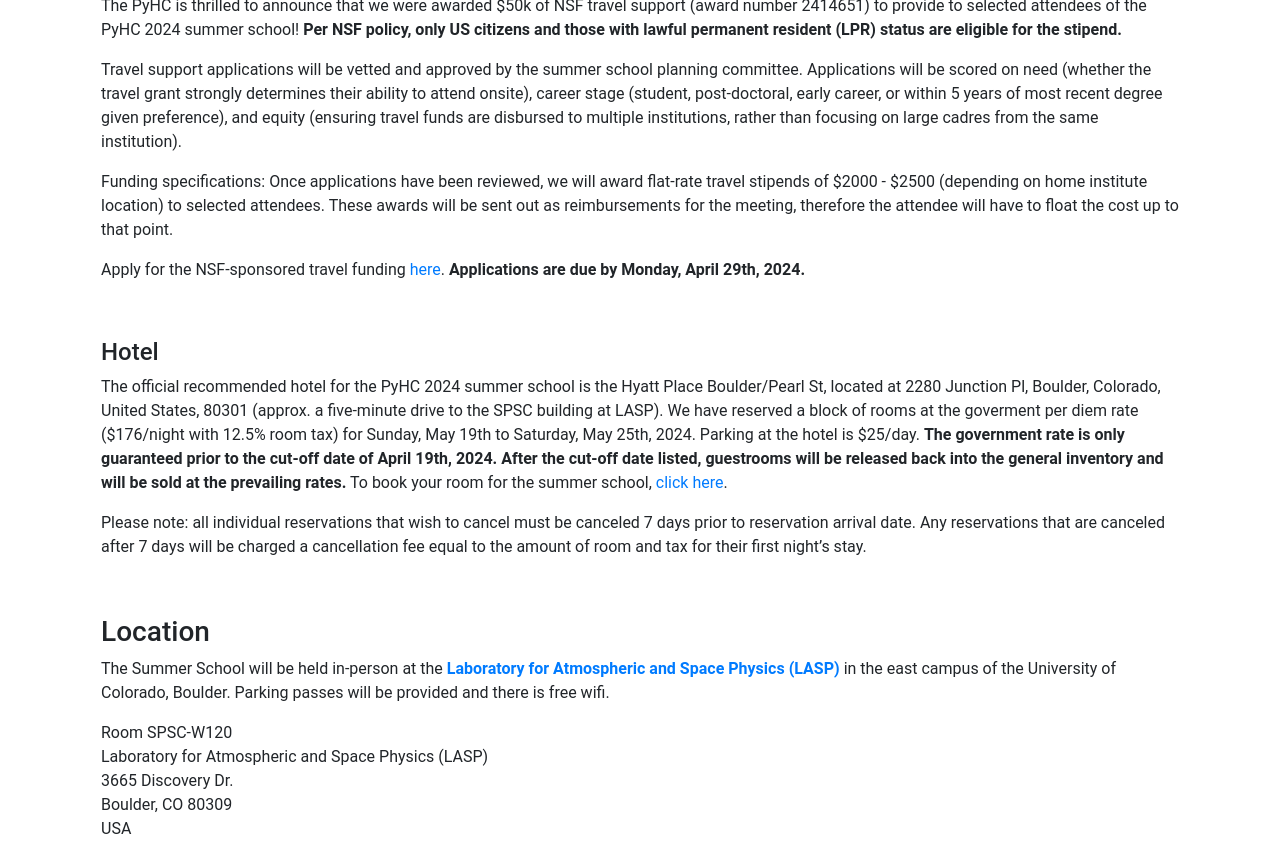
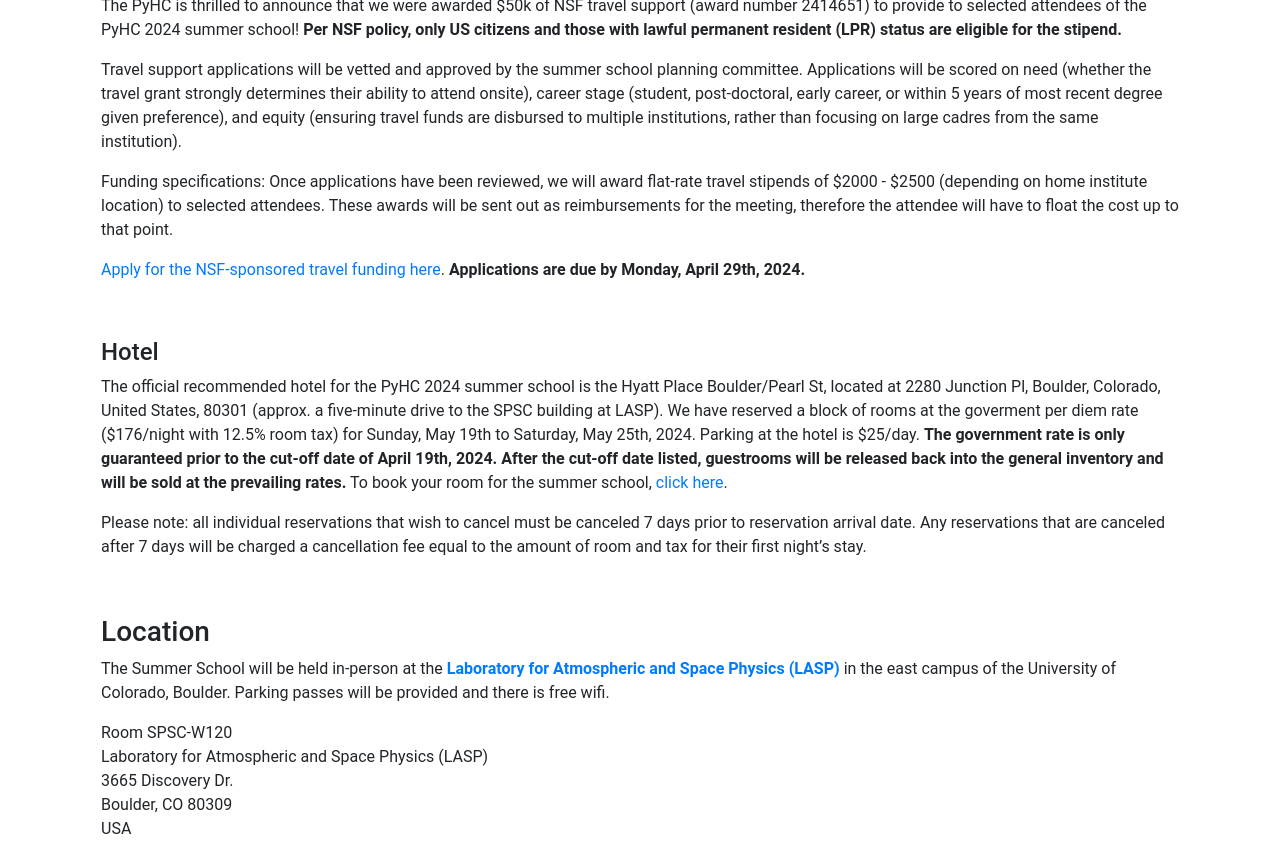
Before and after one commit to heliophysicsPy/heliophysicsPy.github.io, a Jekyll site: the page built from _pages/meetings/summer_schools/summer_school_24.md, in a window 1280 px wide and 900 px high, scrolled down 1375 px, cut to the strip 0-853 px from the top of the window. Built offline with Jekyll 4.4.1, drawn with Linux system fonts in a browser that asks for light colours; nearby versions of some CDN libraries.

Commit message:
Expand link text

```diff
--- a/_pages/meetings/summer_schools/summer_school_24.md
+++ b/_pages/meetings/summer_schools/summer_school_24.md
@@ -30,7 +30,7 @@
 
 Funding specifications: Once applications have been reviewed, we will award flat-rate travel stipends of $2000 - $2500 (depending on home institute location) to selected attendees. These awards will be sent out as reimbursements for the meeting, therefore the attendee will have to float the cost up to that point.
 
-Apply for the NSF-sponsored travel funding [here](https://forms.gle/iZTQhkWoiA3XB6fW8). **Applications are due by Monday, April 29th, 2024.**
+[Apply for the NSF-sponsored travel funding here](https://forms.gle/iZTQhkWoiA3XB6fW8). **Applications are due by Monday, April 29th, 2024.**
 
 <br>
 #### Hotel
```
